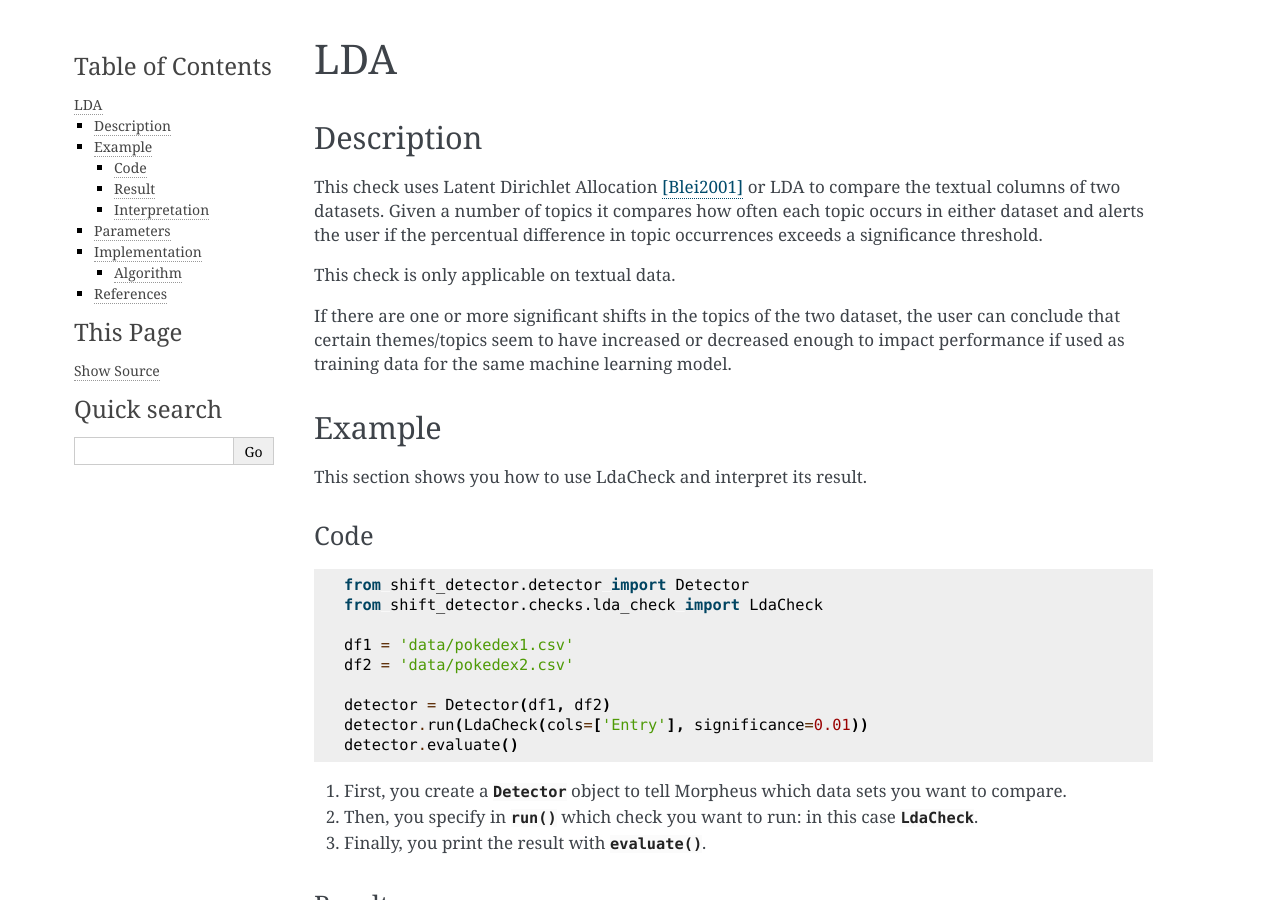
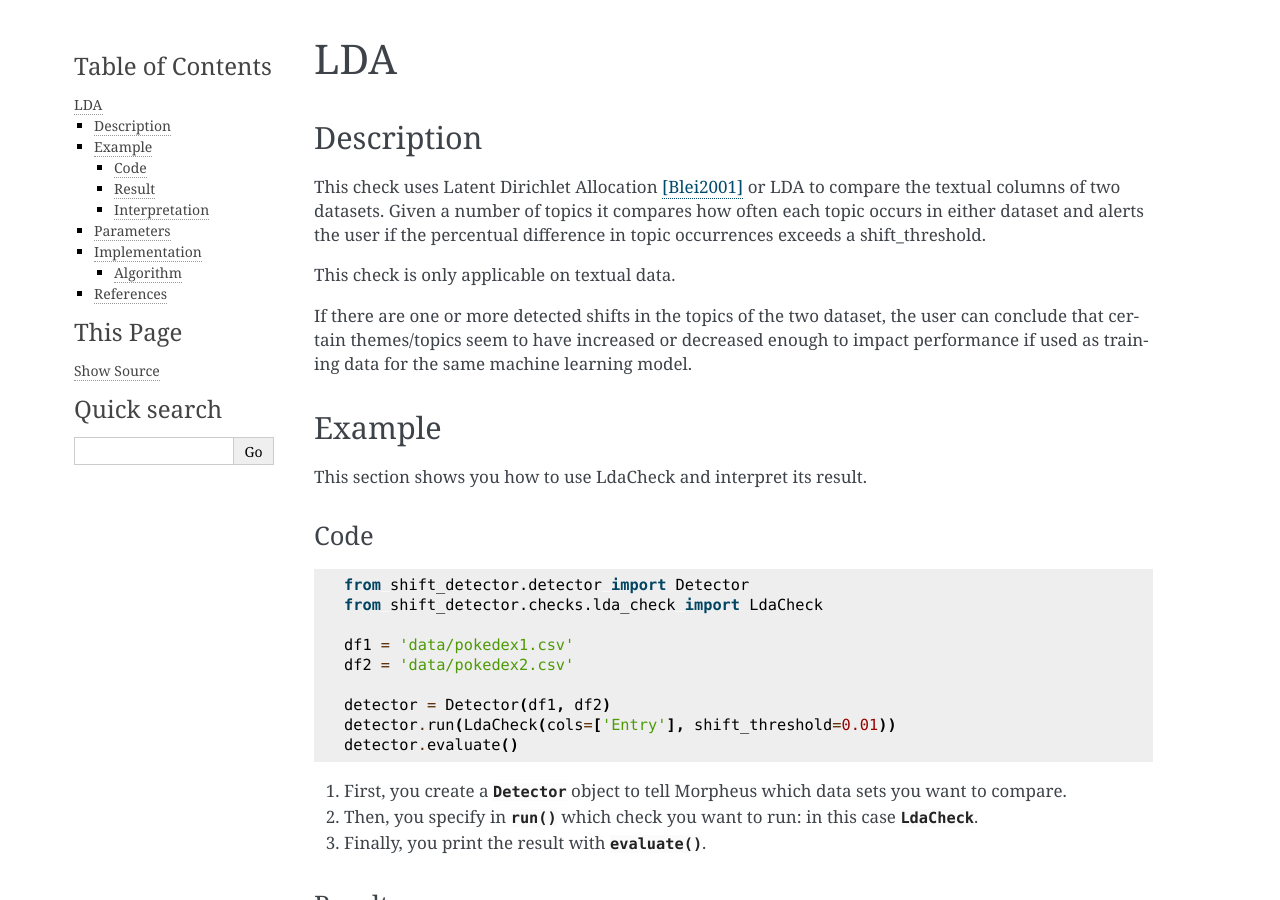
Before and after one commit to hpi-bp1819-naumann/shift-detector, a Sphinx documentation site: the page built from docs/source/checks/lda.rst, in a window 1280 px wide and 900 px high. Built offline with Sphinx 7.4.7, drawn with Linux system fonts in a browser that asks for light colours; some of the changed text lies outside the part shown.

Commit message:
remove significance everywhere

```diff
--- a/docs/source/checks/lda.rst
+++ b/docs/source/checks/lda.rst
@@ -9,11 +9,11 @@ Description
 This check uses Latent Dirichlet Allocation [Blei2001]_ or LDA to compare the textual
 columns of two datasets. Given a number of topics it compares how often each topic
 occurs in either dataset and alerts the user if the percentual difference in topic
-occurrences exceeds a significance threshold.
+occurrences exceeds a shift_threshold.
 
 This check is only applicable on textual data.
 
-If there are one or more significant shifts in the topics of the two dataset,
+If there are one or more detected shifts in the topics of the two dataset,
 the user can conclude that certain themes/topics seem to have increased or
 decreased enough to impact performance if used as training data for the same
 machine learning model.
@@ -36,7 +36,7 @@ Code
     df2 = 'data/pokedex2.csv'
 
     detector = Detector(df1, df2)
-    detector.run(LdaCheck(cols=['Entry'], significance=0.01))
+    detector.run(LdaCheck(cols=['Entry'], shift_threshold=0.01))
     detector.evaluate()
 
 
@@ -224,7 +224,7 @@ The :ref:`LdaCheck` works as follows:
 
 1.  First, calculate the LDA embeddings for all specified text columns of the two datasets df1 and df2.
 2.  Then, take the percentual difference between each topic for each column, so *diff_topic = topic(df1) - topic(df2)*
-3.  Finally, compare those differences with the significance. If it is is exceeded, the column s reported as
+3.  Finally, compare those differences with the shift_threshold. If it is is exceeded, the column s reported as
     potentially shifted
 
 
```
